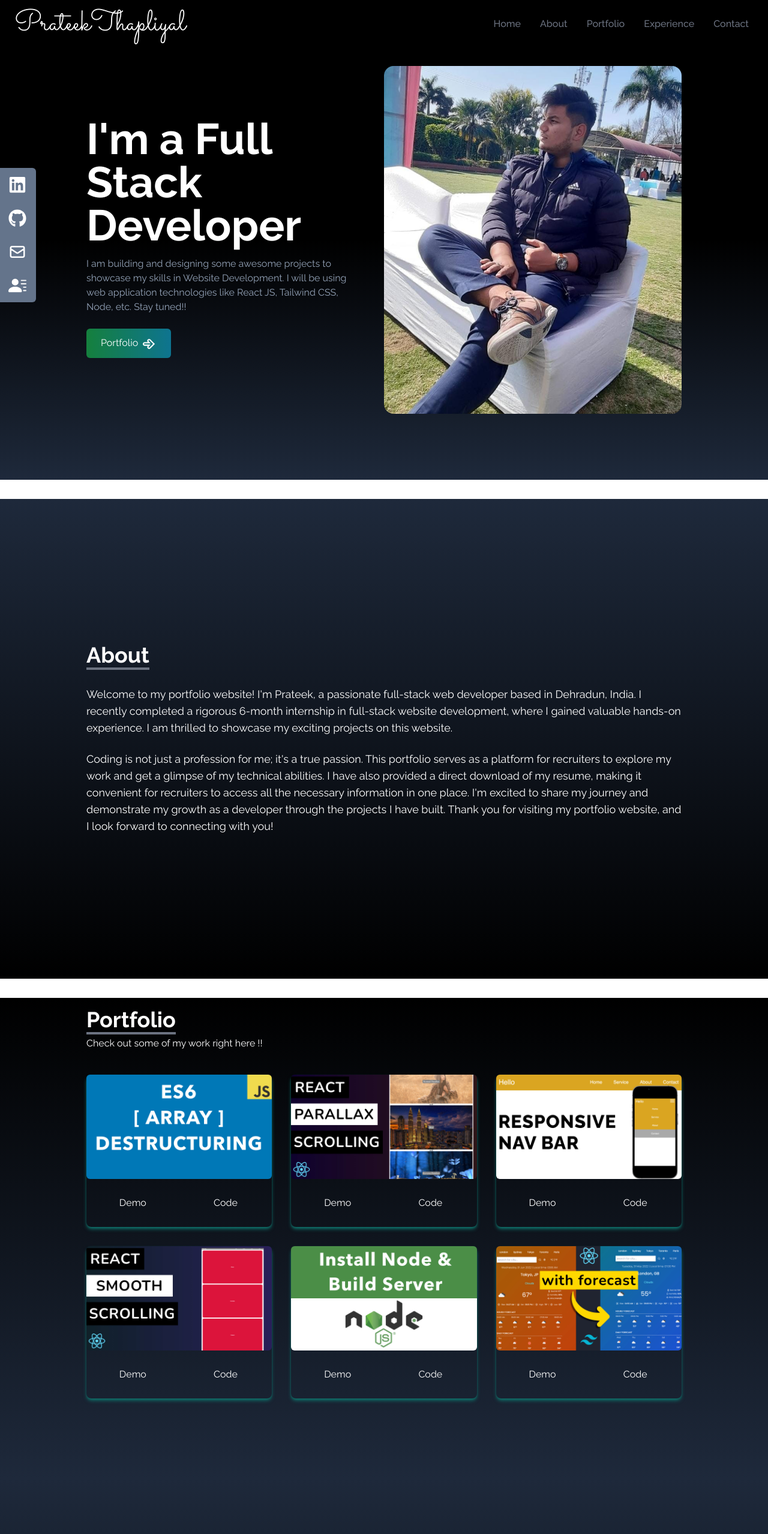
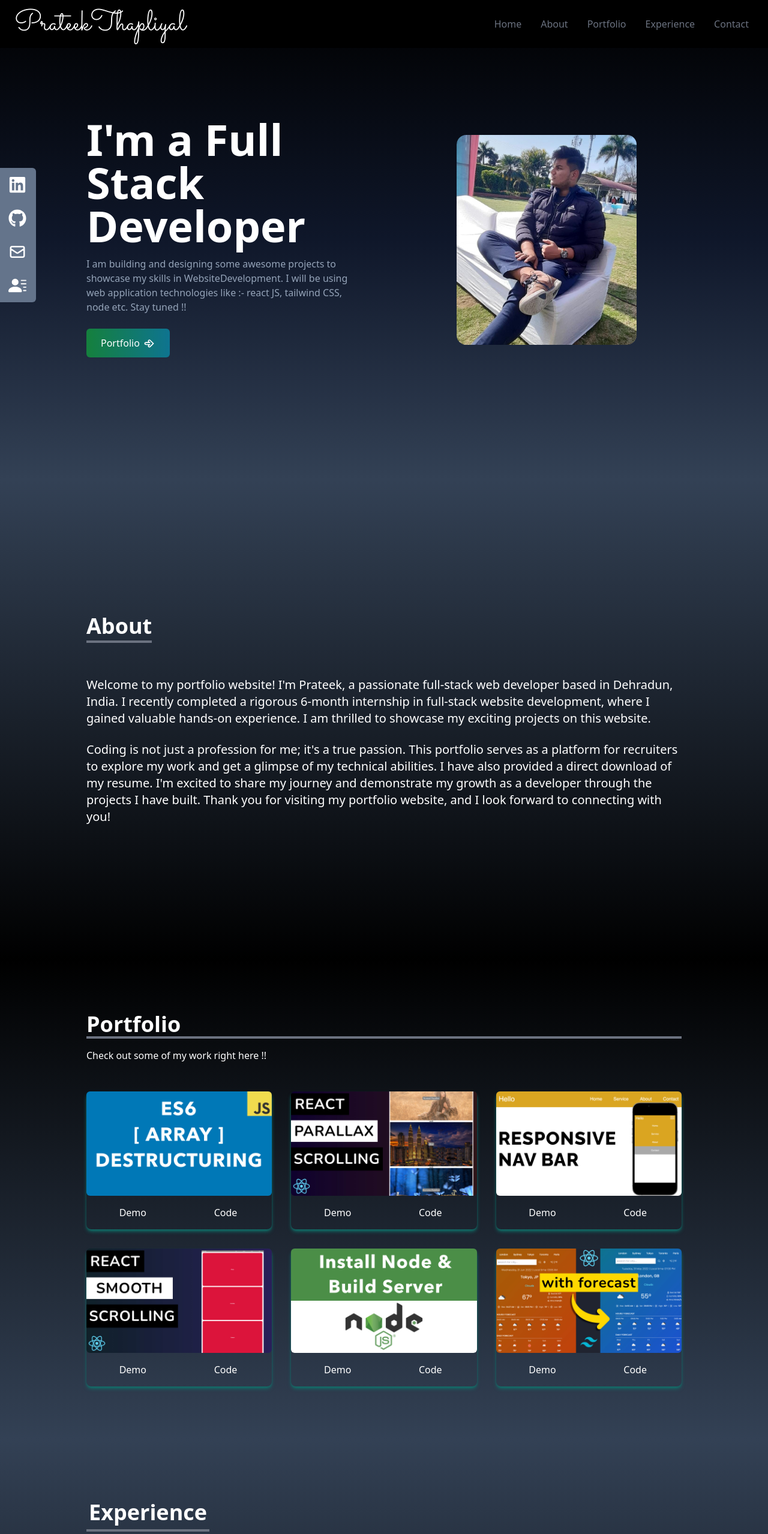
Before and after one commit to Prat05devs/react-one-portfolio, a React (Create React App) app: page / in a window 1280 px wide. Shown: the top 2558 px of the page at 60% size. Built offline with nearby package versions, Linux system fonts and the light colour scheme; the HTML template or start-up script is replaced by a standard one.

Commit message:
last try

```diff
--- a/src/components/About.jsx
+++ b/src/components/About.jsx
@@ -2,19 +2,21 @@ import React from 'react'
 
 const About = () => {
   return (
-    <div name="about" className='w-full h-screen p-4 sm:my-8 bg-gradient-to-b from-slate-800 to-black text-white'>
+    <div name="about" className='w-full h-screen bg-gradient-to-b from-slate-700 to-black text-white'>
 
       <div className='max-w-screen-lg p-4 mx-auto flex flex-col justify-center w-full h-full'>
 
         <div className='pb-8'>
-            <p className='text-4xl font-bold inline border-b-4 border-gray-500'>About</p>
+            <p className='text-4xl  font-bold inline border-b-4 border-gray-500'>About</p>
         </div>
 
-        <p className='text-lg mt-15'>
-        Welcome to my portfolio website! I'm Prateek, a passionate full-stack web developer based in Dehradun, India. I recently completed a rigorous 6-month internship in full-stack website development, where I gained valuable hands-on experience. I am thrilled to showcase my exciting projects on this website.
-        </p><br />
-        <p className='text-lg '>
-        Coding is not just a profession for me; it's a true passion. This portfolio serves as a platform for recruiters to explore my work and get a glimpse of my technical abilities. I have also provided a direct download of my resume, making it convenient for recruiters to access all the necessary information in one place. I'm excited to share my journey and demonstrate my growth as a developer through the projects I have built. Thank you for visiting my portfolio website, and I look forward to connecting with you!
+        <p className='text-xl mt-8'>
+            Welcome to my portfolio website! I'm Prateek, a passionate full-stack web developer based in Dehradun, India. I recently completed a rigorous 6-month internship in full-stack website development, where I gained valuable hands-on experience. I am thrilled to showcase my exciting projects on this website.</p>
+
+        <br />
+
+        <p className='text-xl'>
+        Coding is not just a profession for me; it's a true passion. This portfolio serves as a platform for recruiters to explore my work and get a glimpse of my technical abilities. I have also provided a direct download of my resume. I'm excited to share my journey and demonstrate my growth as a developer through the projects I have built. Thank you for visiting my portfolio website, and I look forward to connecting with you!
         </p>
       </div>
 
--- a/src/components/Contact.jsx
+++ b/src/components/Contact.jsx
@@ -2,11 +2,11 @@ import React from 'react'
 
 const Contact = () => {
   return (
-    <div name="contact" className='w-full h-screen bg-gradient-to-b from-black to-slate-800 p-4 mb-0 text-white'>
-       <div className='flex flex-col pt-28 pb-4 px-4 justify-center max-w-screen-lg mx-auto h-full'>
+    <div name="contact" className='w-full h-screen bg-gradient-to-b from-black to-slate-800 p-4 text-white'>
+       <div className='flex flex-col p-4 justify-center max-w-screen-lg mx-auto h-full'>
         <div className='pb-8'>
             <p className='text-4xl font-bold inline border-b-4 border-gray-500'>Contact</p>
-            <p className='py-6'>Submit this form below to get in touch with me <br />
+            <p className='py-4'>Submit this form below to get in touch with me <br />
             Let's create Some awesome stuff !!!
             </p>
         </div>
@@ -23,7 +23,7 @@ const Contact = () => {
                 <input type="text"
                 name='email'
                 placeholder='Enter your email'
-                className='my-4 p-2 bg-transparent border-2 text-white focus:outline-none'
+                className='my-3 p-2 bg-transparent border-2 text-white focus:outline-none'
                 />
                 <textarea
                 name="message"
@@ -31,7 +31,7 @@ const Contact = () => {
                 rows="10"
                 className='p-2 bg-transparent border-2 rounded-md text-white focus:outline-none'></textarea>
 
-                <button className='text-white bg-gradient-to-b from-lime-500 to-cyan-800 px-6 py-3 my-8 flex items-center rounded-md hover:scale-110 duration-300'>Let's talk</button>
+                <button className='text-white bg-gradient-to-b from-lime-500 to-cyan-800 px-6 py-2 my-6 flex items-center rounded-md hover:scale-110 duration-300'>Let's talk</button>
             </form>
         </div>
        </div>
--- a/src/components/Experience.jsx
+++ b/src/components/Experience.jsx
@@ -63,15 +63,15 @@ const Experience = () => {
 
   return (
     <div name="experience"
-        className='bg-gradient-to-b from-slate-800 to-black w-full h-screen '>
+        className='bg-gradient-to-b from-slate-700 to-black w-full h-screen '>
 
-        <div className='max-w-screen-lg mx-auto pt-28 pb-4 px-4 flex flex-col justify-center w-full h-full text-white '>
+        <div className='max-w-screen-lg mx-auto p-4  flex flex-col justify-center w-full h-full text-white '>
             <div>
-                <p className='text-4xl font-bold border-b-4 border-gray-500 p-2 inline'>Experience</p>
+                <p className='text-4xl font-bold border-b-4 border-gray-500 p-1 mb-2 inline'>Experience</p>
 
-                <p className='py-6 '>These are the technologies I've worked with....</p>
+                <p className='pt-3 '>These are the technologies I've worked with....</p>
             </div>
-            <div className='w-full grid grid-cols-2 sm:grid-cols-3 gap-8 text-center py-8 px-12 sm:px-0'>
+            <div className='w-full grid grid-cols-2 sm:grid-cols-3 gap-8 text-center py-6 px-12 sm:px-0'>
 
                 {
                     techs.map(({id, src, title, style}) => (
--- a/src/components/Home.jsx
+++ b/src/components/Home.jsx
@@ -1,41 +1,43 @@
-import React from 'react';
-import HeroImage from '../assets/heroImage.jpeg';
-import { TiArrowRightOutline } from 'react-icons/ti';
-import { Link } from 'react-scroll';
+import React from 'react'
+import HeroImage from '../assets/heroImage.jpeg'
+import {TiArrowRightOutline} from 'react-icons/ti'
+import {Link} from 'react-scroll'
 
 const Home = () => {
   return (
-    <div name="home" className='h-screen w-full bg-gradient-to-b from-black via-black to-slate-800'>
-      <div className='max-w-screen-lg mx-auto flex flex-col items-center justify-center h-full px-4 md:flex-row'>
-        <div className='flex flex-col justify-center py-3 h-full md:w-1/2'>
-          <h2 className='text-4xl sm:text-7xl mt-12 sm:mt-0 font-bold text-white'>
-            I'm a Full Stack Developer
-          </h2>
+    <div name="home" className='h-screen w-full bg-gradient-to-b
+             from-black via-slate-900 to-slate-700'>
+
+      <div className='max-w-screen-lg mx-auto flex flex-col
+             items-center justify-center h-full px-4 md:flex-row'>
+
+        <div className='flex flex-col justify-center h-full '>
+
+            <h2 className='text-4xl sm:text-7xl mt-7 sm:mt-0 font-bold text-white'>
+                I'm a Full Stack Developer</h2>
                 <p className='text-slate-400 py-4 max-w-md'>
-            I am building and designing some awesome projects to showcase my skills in Website Development.
-            I will be using web application technologies like React JS, Tailwind CSS, Node, etc.
-            Stay tuned!!
+                    I am building and designing some awesome projects to
+                    showcase my skills in WebsiteDevelopment.
+                    I will be using web application technologies like :-
+                    react JS, tailwind CSS, node etc.
+                    Stay tuned !!
                 </p>
                 <div>
-            <Link
-              to="portfolio"
-              smooth
-              duration={500}
-              className='group text-white w-fit px-6 py-3 my-2 flex items-center rounded-md bg-gradient-to-r from-green-700 to-cyan-700 cursor-pointer'
-            >
+                    <Link to="portfolio" smooth duration={500} className='group text-white w-fit px-6 py-3 my-2 flex items-center
+                     rounded-md bg-gradient-to-r from-green-700 to-cyan-700 cursor-pointer'>
                         Portfolio
                         <span className='group-hover:rotate-90 duration-300'>
-                <TiArrowRightOutline size={25} className='ml-1.5' />
+                            <TiArrowRightOutline size={20} className='ml-1.5'/>
                         </span>
                     </Link>
                 </div>
         </div>
-        <div className='md:w-1/2'>
-          <img src={HeroImage} alt="my profile" className='rounded-2xl mx-auto w-2/3 md:w-full ' />
+        <div>
+            <img src={HeroImage} alt="my profile" className='rounded-2xl mx-auto w-2/3 md:w-2/3 ' />
         </div>
       </div>
     </div>
-  );
-};
+  )
+}
 
-export default Home;
+export default Home
--- a/src/components/Portfolio.jsx
+++ b/src/components/Portfolio.jsx
@@ -37,17 +37,16 @@ const Portfolio = () => {
 
   return (
     <div name="portfolio"
-        className='bg-gradient-to-b from-black to-slate-800 w-full text-white md:h-screen'>
+        className='bg-gradient-to-b from-black to-slate-700 w-full text-white md:h-screen'>
 
-        <div className='max-w-screen-lg p-4 mx-auto flex flex-col justify-center w-full h-full sm:w-auto sm:h-auto'>
+        <div className='max-w-screen-lg p-4 mx-auto flex flex-col justify-center w-full h-full'>
             <div className='pb-8'>
-                <p className='text-4xl font-bold border-b-4 inline border-gray-500'>Portfolio</p>
+                <p className='text-4xl font-bold border-b-4 border-gray-500'>Portfolio</p>
 
-                <p className='py-2'>Check out some of my work right here !!</p>
+                <p className='py-4 '>Check out some of my work right here !!</p>
             </div>
 
-
-            <div className='grid sm:grid-cols-2 md:grid-cols-3 gap-8 px-12 sm:px-0'>
+            <div className='grid sm:grid-cols-2 md:grid-cols-3 gap-8 px-20 sm:px-0 mb-10 sm:mb-0'>
 
             {
                 portfolios.map(({id, src}) => (
@@ -58,8 +57,8 @@ const Portfolio = () => {
                 className='shadow-md shadow-teal-700 rounded-lg'>
                     <img src={src} alt="" className='rounded-md duration-200 hover:scale-105'/>
                     <div className='flex items-center justify-center'>
-                        <button className='w-1/2 px-6 py-3 m-4 duration-200 hover:scale-105'>Demo</button>
-                        <button className='w-1/2 px-6 py-3 m-4 duration-200 hover:scale-105'>Code</button>
+                        <button className='w-1/2 px-6 py-2 m-2 duration-200 hover:scale-105'>Demo</button>
+                        <button className='w-1/2 px-6 py-2 m-2 duration-200 hover:scale-105'>Code</button>
                     </div>
                 </div>
             ))}
--- a/src/index.css
+++ b/src/index.css
@@ -1,23 +1,18 @@
 @import url('https://fonts.googleapis.com/css2?family=Raleway:ital,wght@0,100;0,200;0,300;0,400;0,500;0,600;0,700;0,800;0,900;1,100;1,200;1,300;1,400;1,500;1,600;1,700;1,800;1,900&display=swap');
 @import url('https://fonts.googleapis.com/css2?family=Pacifico&family=Raleway:ital,wght@0,100;0,200;0,300;0,400;0,500;0,600;0,700;0,800;0,900;1,100;1,200;1,300;1,400;1,500;1,600;1,700;1,800;1,900&family=Sacramento&display=swap');
 
-@tailwind base;
-@tailwind components;
-@tailwind utilities;
+/* Your existing Tailwind CSS imports */
+@import 'tailwindcss/base';
+@import 'tailwindcss/components';
+@import 'tailwindcss/utilities';
 
-@layer base {
-  html {
-    font-family: 'Raleway', sans-serif;
-  }
+/* Additional responsive styles */
+@media (max-width: 767px) {
+  /* Styles for small screens */
+  /* Add your responsive styles here */
 }
 
-@media screen and (max-width: 767px) {
-  /* Styles for small screens */
-  .experience {
-    transform: scale(0.7);
-  }
-
-  .n-list {
-    display: none;
-  }
+@media (min-width: 768px) and (max-width: 1023px) {
+  /* Styles for medium screens */
+  /* Add your responsive styles here */
 }
```
Lines whose indentation alone changed are shown as unchanged.
